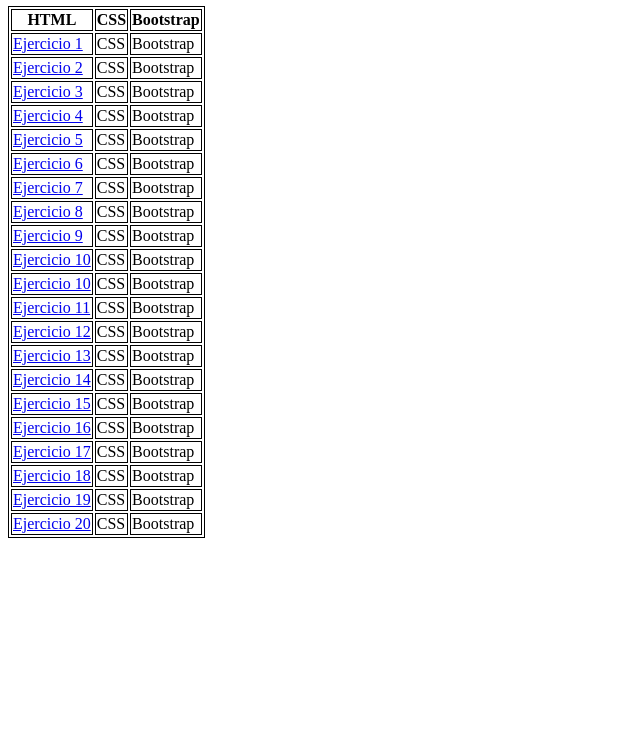
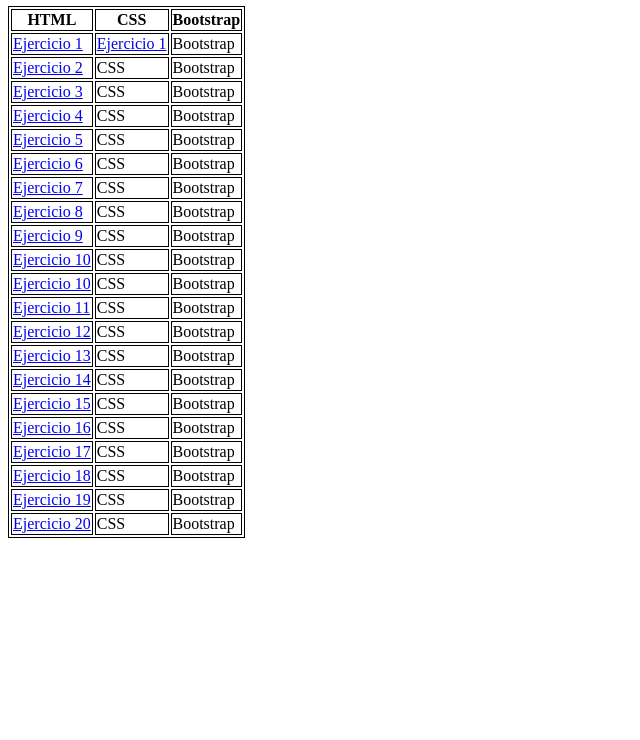
Before and after one commit to JoseMonserrat-bot/SMRAW, a plain HTML site: page index.html in a window 1280 px wide. Shown: the part 60-800 px from the top of the page, without its empty margins (0-640 px from the left). Drawn offline with Linux system fonts and the light colour scheme.

Commit message:
Update index.html

```diff
--- a/index.html
+++ b/index.html
@@ -18,7 +18,7 @@
         <tbody>
         <tr>
             <td><a href="html/Ejercicio 1/Ejercicio 1.html">Ejercicio 1</a></td>
-            <td>CSS</td>
+            <td><a href="css/Ejercicio 1/Ejercicio 1.html">Ejercicio 1</a></td>
             <td>Bootstrap</td>
         </tr>
         <tr>
```
